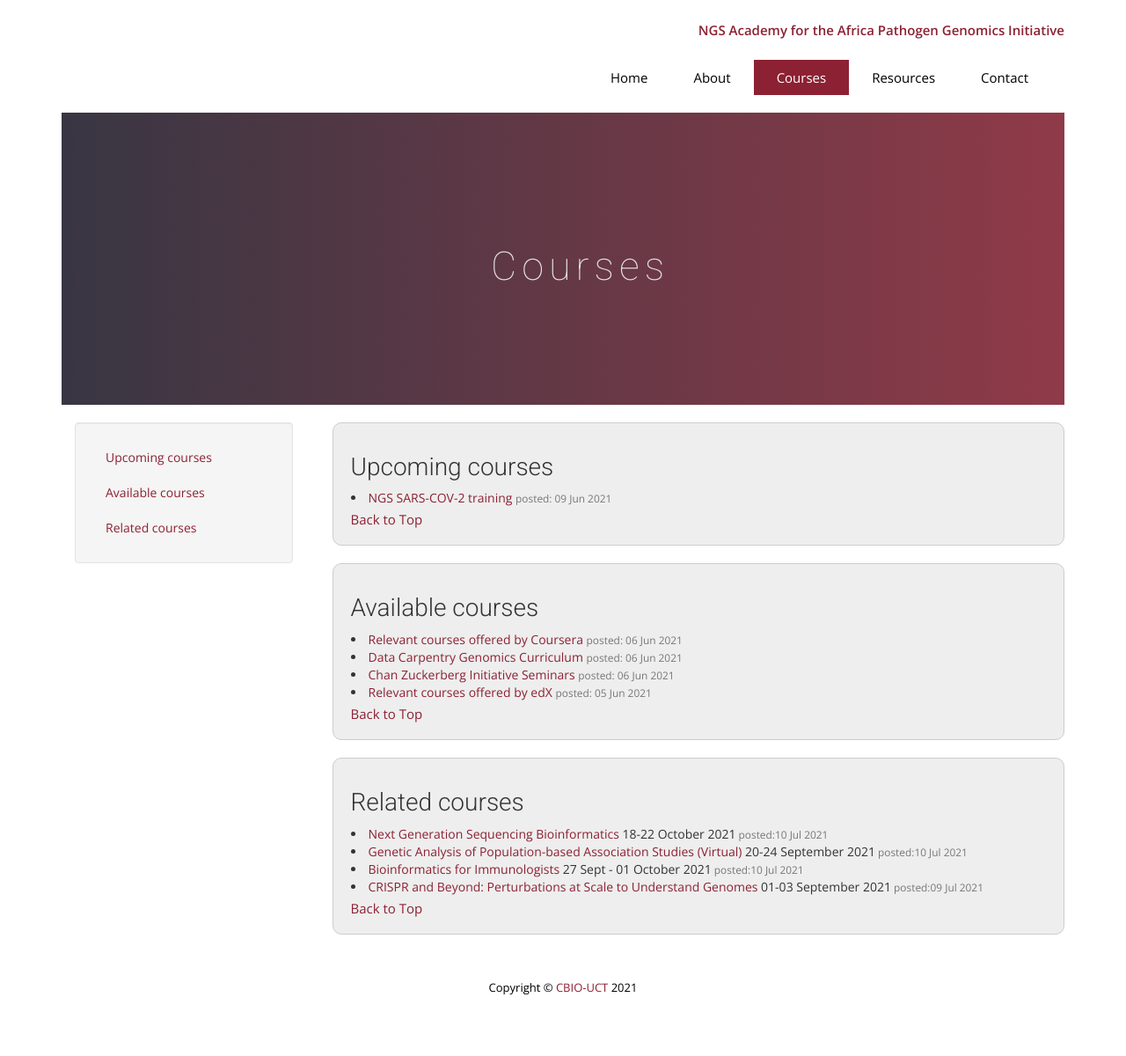
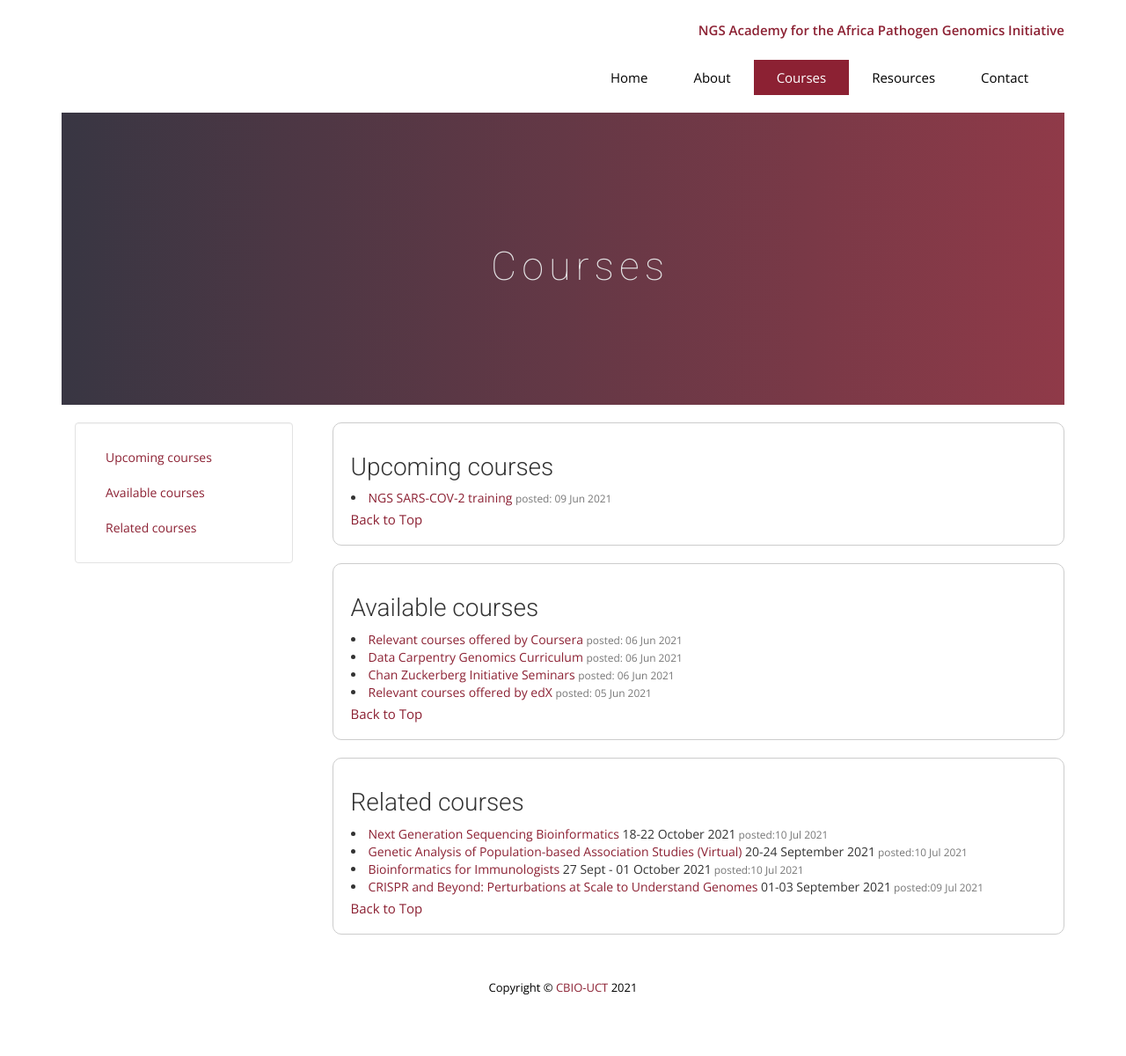
Before and after one commit to pmaturure3/ngsacad, a Jekyll site: the page built from courses.html, in a window 1280 px wide. Shown: the whole page at 88% size. Built offline with Jekyll 4.4.1, drawn with Linux system fonts in a browser that asks for light colours; nearby versions of some CDN libraries; some web fonts are replaced; comment, search, counter and statistics services are not loaded.

Commit message:
added bg color on courses page

```diff
--- a/courses.html
+++ b/courses.html
@@ -56,7 +56,7 @@ permalink: /courses/
 
       <br>
       <!-- Course categories -->
-      <div class="well  side_nav_courses">
+      <div class="well  side_nav_courses side_menu_bg">
 
 
 
@@ -86,7 +86,7 @@ permalink: /courses/
 
 
 
-      <div id="section1" class="blockx">
+      <div id="section1" class="blockx side side_menu_bg">
         <h3>Upcoming courses</h3>
         {% for post in site.posts %}
         {% if post.categories contains "upcoming" %}
@@ -101,7 +101,7 @@ permalink: /courses/
         {% endfor %}
         <p><a href="#top">Back to Top</a></p>
       </div>
-      <div id="section2" class="blockx">
+      <div id="section2" class="blockx side_menu_bg">
         <h3>Available courses</h3>
         {% for post in site.posts %}
         {% if post.categories contains "available" %}
@@ -117,7 +117,7 @@ permalink: /courses/
         {% endfor %}
         <p><a href="#top">Back to Top</a></p>
       </div>
-      <div id="section3" class="blockx">
+      <div id="section3" class="blockx side_menu_bg">
         <h3>Related courses</h3>
         {% for post in site.posts %}
         {% if post.categories contains "relevant" %}
--- a/css/style.css
+++ b/css/style.css
@@ -983,3 +983,9 @@ margin: 0 !important;
 
 }
 }
+
+
+.side_menu_bg{
+  background-color: white !important;
+
+}
```
